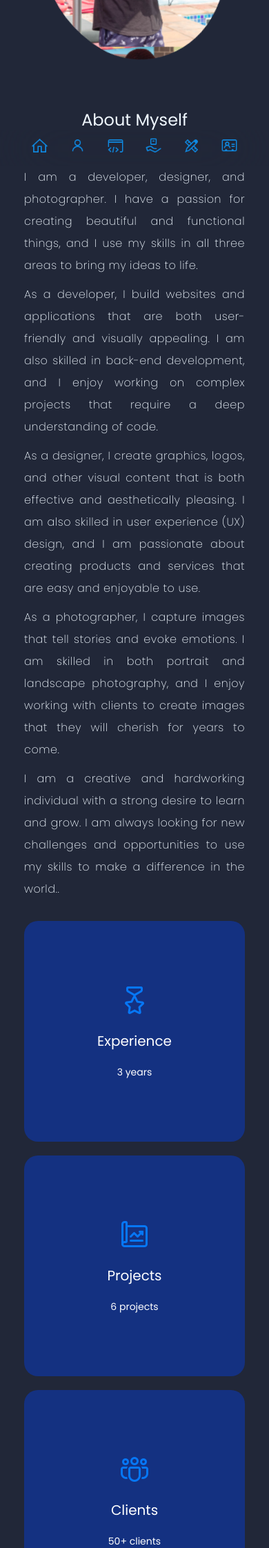
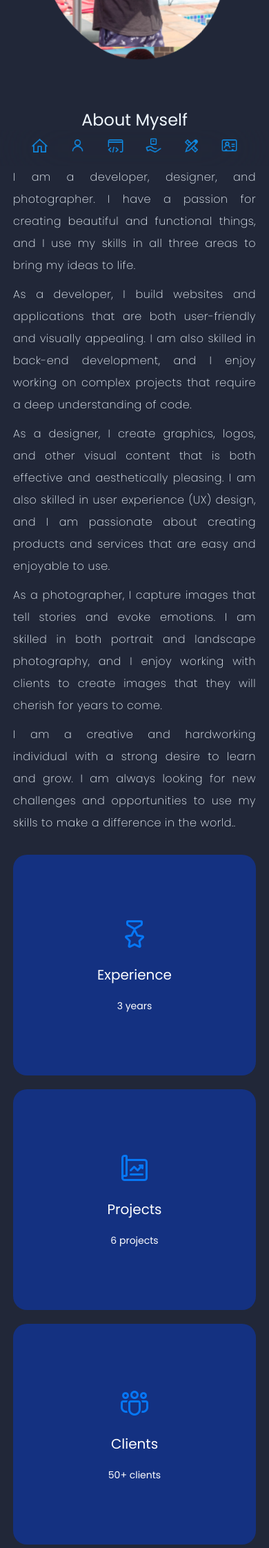
Before and after one commit to liteshutter/portfolio, a PHP site: page /index.html in a window 390 px wide. Shown: the part 604-2848 px from the top of the page at 69% size. Run offline with PHP 8.4, Linux system fonts and the light colour scheme.

Commit message:
Update style.css

```diff
--- a/CSS/style.css
+++ b/CSS/style.css
@@ -500,7 +500,7 @@ footer .cr{
     }
 
     .sBox{
-        width: 20rem;
+        width: 22rem;
     }
 
     .tBox .ftools h6, .tBox .stools h6{
```
